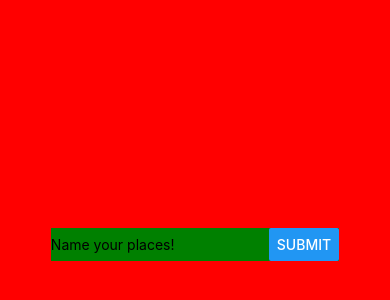
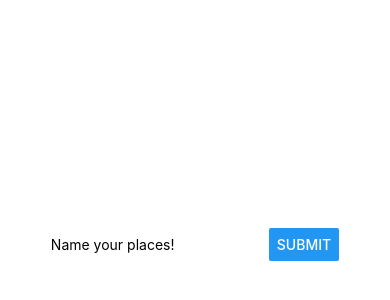
Before and after one commit to M-Ali-B/AwesomeApp, a React Native app: screen / in a window 390 px wide. Shown: the part 178-478 px from the top of the page. Built offline with nearby package versions, Linux system fonts and the light colour scheme.

Commit message:
trim method

```diff
--- a/App.js
+++ b/App.js
@@ -22,7 +22,7 @@ export default class App extends React.Component {
       if (this.state.placeName.trim() === "") {
         return false;
       }
-      else if (this.state.places.indexOf(this.state.placeName) > -1){
+      else if (this.state.places.indexOf(this.state.placeName.trim()) > -1){
         return alert( 'Option already used');
       }
       this.setState((prevState) => ({
@@ -66,14 +66,14 @@ export default class App extends React.Component {
 const styles = StyleSheet.create({
   container: {
     flex: 1,
-    backgroundColor: 'red',
+    // backgroundColor: 'red',
     flexDirection: 'column',
     alignItems: 'center',  //on the cross-section
     justifyContent: 'center', // on the main-section
   },
   inputContainer: {
     // flex:1,
-    backgroundColor: 'green',
+    // backgroundColor: 'green',
     flexDirection: 'row',
     justifyContent: 'space-between',
     alignItems: 'center'
```
